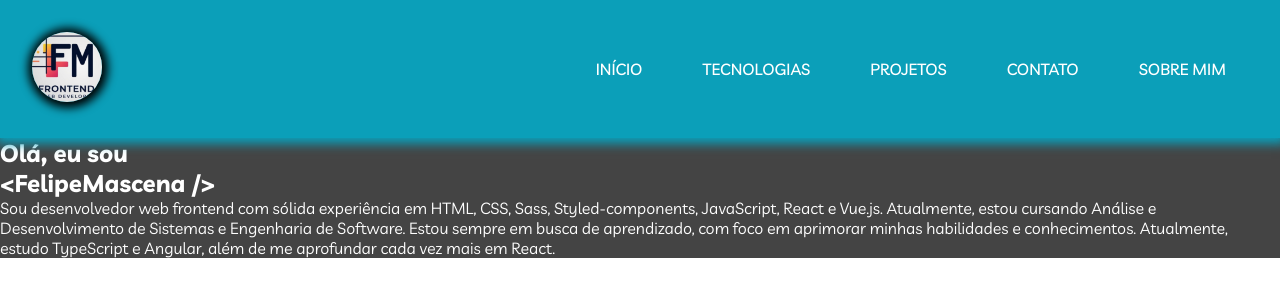
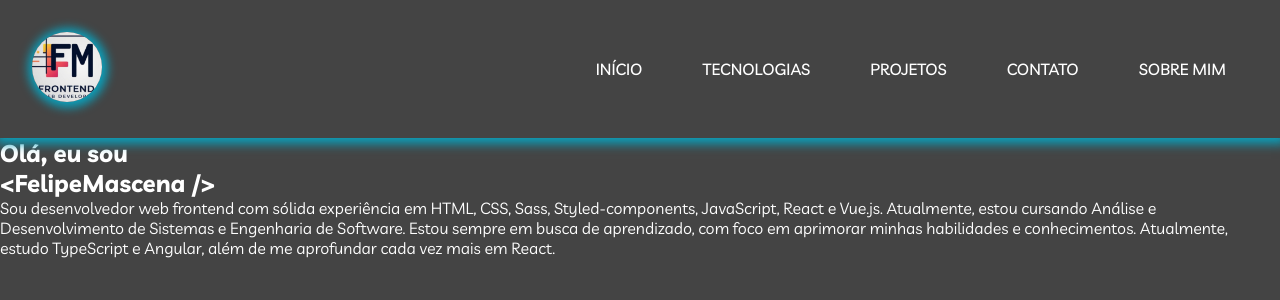
Before and after one commit to fmascena-dev/portfolio, a React (Vite) app: page / in a window 1280 px wide. Shown: the top 300 px of the page. Built offline with nearby package versions, Linux system fonts and the light colour scheme.

Commit message:
alterando box-shadow e background  no header

```diff
--- a/src/GlobalStyles.scss
+++ b/src/GlobalStyles.scss
@@ -4,3 +4,7 @@
   box-sizing: border-box;
   font-family: 'Livvic', serif;
 }
+
+body {
+  background-color: #444;
+}
--- a/src/components/Header/Header.module.scss
+++ b/src/components/Header/Header.module.scss
@@ -5,7 +5,7 @@
   justify-content: space-between;
   align-items: center;
   padding: 2rem;
-  background-color: #0b9fb9;
+  background-color: #444;
   position: relative;
   box-shadow: 1px 1px 10px 5px rgba(11, 159, 186, 1);
 }
@@ -14,7 +14,7 @@
   width: 70px;
   height: 70px;
   border-radius: 50%;
-  box-shadow: 1px 1px 10px 5px rgba(0, 0, 0, 1);
+  box-shadow: 1px 1px 10px 5px rgba(11, 159, 186, 1);
 }
 
 .hamburger {
@@ -93,7 +93,7 @@
 }
 
 .box:hover {
-  box-shadow: 1px 1px 10px 5px rgba(0, 0, 0, 0.5);
+  box-shadow: 1px 1px 10px 5px rgba(11, 159, 186, 1);
 }
 
 .box::before, .box::after {
--- a/src/components/Home/Home.module.scss
+++ b/src/components/Home/Home.module.scss
@@ -1,4 +1,5 @@
 main {
     background-color: #444;
     color: #FFF;
+    display: flex;
 }
```
